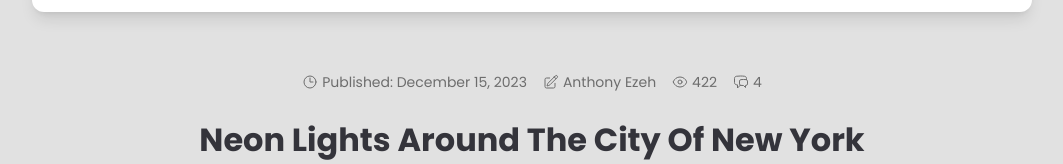
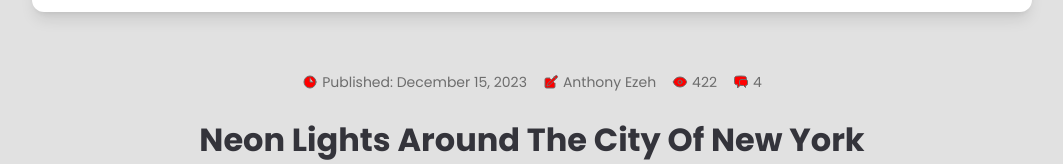
Before and after one commit to TheMoeEntity/devblog, a Next.js app: page /post in a window 1280 px wide. Shown: the part 200-364 px from the top of the page, without its empty margins (108-1171 px from the left). Built offline with nearby package versions, Linux system fonts and the light colour scheme.

Commit message:
If this works, i promise myself a bottle of cold heineken

```diff
--- a/src/app/post/components/Info.tsx
+++ b/src/app/post/components/Info.tsx
@@ -1,32 +1,42 @@
-"use client"
-import React, { ReactElement, useEffect } from "react";
+"use client";
+import React, { ReactElement, useEffect, useState } from "react";
 import { Clock, Comment, Eye, Pen } from "./svg";
 import { Post } from "@/components/types";
 
 const Info = ({ data }: { data: Post }): ReactElement => {
+  const [color, setColor] = useState<string | null>("#000000");
+
+  useEffect(() => {
+    if (typeof window !== "undefined") {
+      const storedColor = localStorage.getItem("color");
+      if (storedColor) {
+        setColor(storedColor);
+      }
+    }
+  }, []);
+
   useEffect(() => {
     console.log(data);
   }, [data]);
 
-  const color = localStorage.getItem("color");
   return (
     <div
-      className={`text-sm px-4  w-full fill-[${color}] lg:max-w-[800px]  m-auto`}
+      className={`text-sm px-4 w-full fill-[${color}] lg:max-w-[800px] m-auto`}
     >
-      <ul className={`flex flex-wrap gap-x-4 fill-[${color}]  justify-center`}>
-        <li className={`flex gap-x-1  fill-[${color}]  items-center`}>
+      <ul className={`flex flex-wrap gap-x-4 fill-[${color}] justify-center`}>
+        <li className={`flex gap-x-1 fill-[${color}] items-center`}>
           <Clock />
           Published: {data.date}
         </li>
-        <li className="flex gap-x-1  items-center">
+        <li className="flex gap-x-1 items-center">
           <Pen />
           {data.author}
         </li>
-        <li className="flex gap-x-1  items-center">
+        <li className="flex gap-x-1 items-center">
           <Eye />
           {data.views}
         </li>
-        <li className="flex gap-x-1  items-center">
+        <li className="flex gap-x-1 items-center">
           <Comment />
           {data.comments.length}
         </li>
--- a/src/app/post/components/Paragraph.tsx
+++ b/src/app/post/components/Paragraph.tsx
@@ -1,4 +1,4 @@
-"use client"
+"use client";
 import { Paragraph as ParagraphType } from "@/components/types";
 import Image from "next/image";
 import React from "react";
@@ -8,7 +8,8 @@ interface ParagraphProps {
 }
 
 const Paragraph: React.FC<ParagraphProps> = ({ data }) => {
-  const color = localStorage.getItem("color");
+  const color =
+    typeof window !== "undefined" ? localStorage.getItem("color") : null;
 
   return (
     <div className="space-y-6 mx-auto pt-5 lg:pt-10">
--- a/src/app/post/components/Post.tsx
+++ b/src/app/post/components/Post.tsx
@@ -1,32 +1,21 @@
 "use client";
+
 import Image from "next/image";
 import React, { ReactElement, useEffect, useState } from "react";
 import { type Post } from "@/components/types";
 import "../../globals.css";
 import PostInfo from "./PostInfo";
 
-const Post = ({
-  data,
-  number,
-}: {
-  number: number;
-  data: Post;
-}): ReactElement => {
-  const [color, setColor] = useState<string | null>("#ffffff");
-
-  useEffect(() => {
-    if (typeof window !== "undefined") {
-      const storedColor = localStorage.getItem("color");
-      setColor(storedColor);
-    }
-  }, []);
+const Post = ({ data, number }: { number: number; data: Post }): any => {
+  const [color, setColor] = useState<string>("#ffffff");
+  const [isMounted, setIsMounted] = useState(false);
 
   return (
     <div className="grid grid-cols-10 bg-lightOne dark:bg-darkOne w-full gap-2 lg:gap-6">
       <div className="relative w-fit col-span-3">
         {/* Index */}
         <span
-          style={{ backgroundColor: color || "#ffffff" }}
+          style={{ backgroundColor: color }}
           className={`z-10 w-5 h-5 flex justify-center items-center rounded-full text-black shadow-md absolute -top-1.5 drop-shadow-lg -left-1.5`}
         >
           {number + 1}
--- a/src/app/post/components/svg.tsx
+++ b/src/app/post/components/svg.tsx
@@ -1,9 +1,21 @@
 "use client";
-import React, { type ReactElement, useEffect } from "react";
+import React, { type ReactElement, useEffect, useState } from "react";
+
+const useColor = () => {
+  const [color, setColor] = useState<string | null>(null);
+
+  useEffect(() => {
+    if (typeof window !== "undefined") {
+      const storedColor = localStorage.getItem("color");
+      setColor(storedColor);
+    }
+  }, []);
+
+  return color;
+};
 
 export const Clock = (): ReactElement => {
-  const color = localStorage.getItem("color");
-  useEffect(() => {}, [color]);
+  const color = useColor();
 
   return (
     <svg
@@ -24,8 +36,7 @@ export const Clock = (): ReactElement => {
 };
 
 export const Pen = (): ReactElement => {
-  const color = localStorage.getItem("color");
-  useEffect(() => {}, [color]);
+  const color = useColor();
   return (
     <svg
       xmlns="http://www.w3.org/2000/svg"
@@ -45,8 +56,7 @@ export const Pen = (): ReactElement => {
 };
 
 export const Eye = (): ReactElement => {
-  const color = localStorage.getItem("color");
-  useEffect(() => {}, [color]);
+  const color = useColor();
   return (
     <svg
       xmlns="http://www.w3.org/2000/svg"
@@ -71,8 +81,7 @@ export const Eye = (): ReactElement => {
 };
 
 export const Comment = (): ReactElement => {
-  const color = localStorage.getItem("color");
-  useEffect(() => {}, [color]);
+  const color = useColor();
   return (
     <svg
       xmlns="http://www.w3.org/2000/svg"
@@ -92,8 +101,7 @@ export const Comment = (): ReactElement => {
 };
 
 export const Bookmark = (): ReactElement => {
-  const color = localStorage.getItem("color");
-  useEffect(() => {}, [color]);
+  const color = useColor();
   return (
     <svg
       xmlns="http://www.w3.org/2000/svg"
@@ -113,8 +121,7 @@ export const Bookmark = (): ReactElement => {
 };
 
 export const Hash = (): ReactElement => {
-  const color = localStorage.getItem("color");
-  useEffect(() => {}, [color]);
+  const color = useColor();
   return (
     <svg
       xmlns="http://www.w3.org/2000/svg"
@@ -134,8 +141,7 @@ export const Hash = (): ReactElement => {
 };
 
 export const ChevronRight = (): ReactElement => {
-  const color = localStorage.getItem("color");
-  useEffect(() => {}, [color]);
+  const color = useColor();
   return (
     <svg
       xmlns="http://www.w3.org/2000/svg"
@@ -155,8 +161,7 @@ export const ChevronRight = (): ReactElement => {
 };
 
 export const ChevronLeft = (): ReactElement => {
-  const color = localStorage.getItem("color");
-  useEffect(() => {}, [color]);
+  const color = useColor();
   return (
     <svg
       xmlns="http://www.w3.org/2000/svg"
@@ -176,8 +181,7 @@ export const ChevronLeft = (): ReactElement => {
 };
 
 export const ArrowTopRight = (): ReactElement => {
-  const color = localStorage.getItem("color");
-  useEffect(() => {}, [color]);
+  const color = useColor();
   return (
     <svg
       xmlns="http://www.w3.org/2000/svg"
@@ -197,8 +201,7 @@ export const ArrowTopRight = (): ReactElement => {
 };
 
 export const Folder = (): ReactElement => {
-  const color = localStorage.getItem("color");
-  useEffect(() => {}, [color]);
+  const color = useColor();
   return (
     <svg
       xmlns="http://www.w3.org/2000/svg"
@@ -218,8 +221,7 @@ export const Folder = (): ReactElement => {
 };
 
 export const Moon = (): ReactElement => {
-  const color = localStorage.getItem("color");
-  useEffect(() => {}, [color]);
+  const color = useColor();
 
   return (
     <svg
@@ -237,8 +239,7 @@ export const Moon = (): ReactElement => {
 };
 
 export const Sun = (): ReactElement => {
-  const color = localStorage.getItem("color");
-  useEffect(() => {}, [color]);
+  const color = useColor();
   return (
     <svg
       xmlns="http://www.w3.org/2000/svg"
--- a/src/app/post/page.tsx
+++ b/src/app/post/page.tsx
@@ -29,7 +29,7 @@ const Page: React.FC = () => {
       <Info data={PostDummy[0]} />
 
       {/* Title and Subject Image */}
-      <div className="flex flex-col items-center px-4 space-y-6 w-full m-auto">
+      <div className="flex flex-col items-center px-4 space-y-6 w-full m-auto relative">
         <h1 className="font-[700] capitalize text-[#34343B]  text-[32px] text-center  w-full lg:max-w-[800px] dark:text-white">
           {PostDummy[0].title}
         </h1>
```
